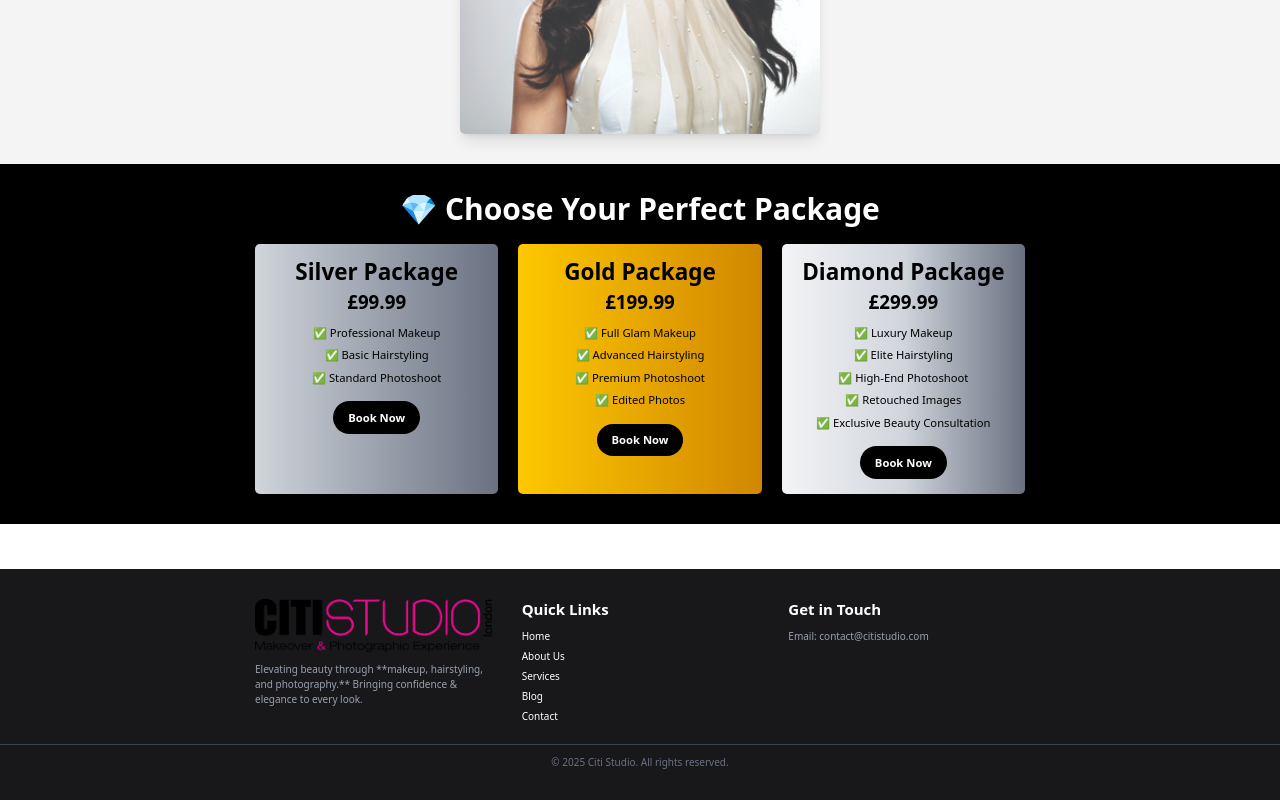
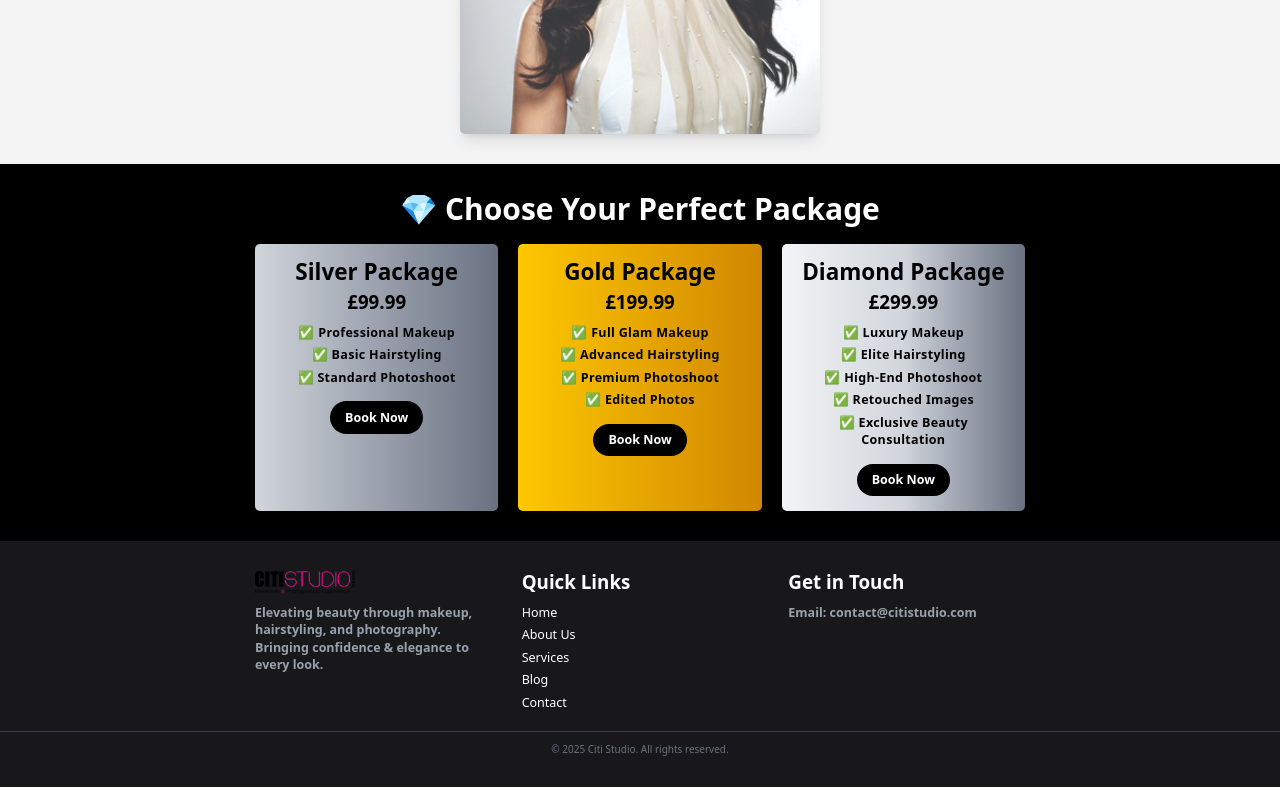
Before and after one commit to sombas100/Younique-Look, a React (Vite) app in the folder client/: page / in a window 1280 px wide. Shown: the part 2651-3451 px from the top of the page. Built offline with nearby package versions, Linux system fonts and the light colour scheme.

Commit message:
Create the contact page

```diff
--- a/client/index.html
+++ b/client/index.html
@@ -2,9 +2,9 @@
 <html lang="en">
   <head>
     <meta charset="UTF-8" />
-    <link rel="icon" type="image/svg+xml" href="/client/src/assets/citistudiologo.png" />
+    <link rel="icon" type="image/svg+xml" href="/younique-look-logo.jpg" />
     <meta name="viewport" content="width=device-width, initial-scale=1.0" />
-    <title>Younique Look | Fashion | Beauty | Photography</title>
+    <title>Citi Studio Ldn | Fashion | Beauty | Photography</title>
   </head>
   <body>
     <div id="root"></div>
--- a/client/src/App.jsx
+++ b/client/src/App.jsx
@@ -4,6 +4,7 @@ import Home from "./pages/Home";
 import Footer from "./components/Footer";
 import About from "./pages/About";
 import Blog from "./pages/Blog";
+import Contact from "./pages/Contact";
 
 function App() {
   return (
@@ -14,6 +15,7 @@ function App() {
           <Route path="/" element={<Home />} />
           <Route path="/about-us" element={<About />} />
           <Route path="/blog" element={<Blog />} />
+          <Route path="/contact" element={<Contact />} />
         </Routes>
         <Footer />
       </div>
--- a/client/src/components/Footer.jsx
+++ b/client/src/components/Footer.jsx
@@ -3,43 +3,59 @@ import citiLogo from "../assets/citistudiologo.png";
 
 const Footer = () => {
   return (
-    <footer className="bg-zinc-900 text-white py-12 mt-18">
+    <footer className="bg-zinc-900 text-white py-12 mt-auto">
       <div className="max-w-7xl mx-auto px-6 grid grid-cols-1 md:grid-cols-3 gap-12 text-center md:text-left">
         {/* Brand & Description */}
         <div>
-          <img src={citiLogo} alt="" />
-          <p className="mt-4 text-gray-400">
-            Elevating beauty through **makeup, hairstyling, and photography.**
+          <img
+            src={citiLogo}
+            alt="Citi Studio Logo"
+            className="w-40 mx-auto md:mx-0"
+          />
+          <p className="mt-4 text-xl font-bold text-gray-400">
+            Elevating beauty through makeup, hairstyling, and photography.
             Bringing confidence & elegance to every look.
           </p>
         </div>
 
         {/* Navigation Links */}
         <div>
-          <h2 className="text-2xl font-semibold">Quick Links</h2>
+          <h2 className="text-3xl font-bold">Quick Links</h2>
           <ul className="mt-4 space-y-2">
             <li>
-              <a href="/" className="hover:text-amber-300 transition">
+              <a href="/" className="text-xl hover:text-amber-300 transition">
                 Home
               </a>
             </li>
             <li>
-              <a href="/about-us" className="hover:text-amber-300 transition">
+              <a
+                href="/about-us"
+                className="text-xl hover:text-amber-300 transition"
+              >
                 About Us
               </a>
             </li>
             <li>
-              <a href="/services" className="hover:text-amber-300 transition">
+              <a
+                href="/services"
+                className="text-xl hover:text-amber-300 transition"
+              >
                 Services
               </a>
             </li>
             <li>
-              <a href="/blog" className="hover:text-amber-300 transition">
+              <a
+                href="/blog"
+                className="text-xl hover:text-amber-300 transition"
+              >
                 Blog
               </a>
             </li>
             <li>
-              <a href="/contact" className="hover:text-amber-300 transition">
+              <a
+                href="/contact"
+                className="text-xl hover:text-amber-300 transition"
+              >
                 Contact
               </a>
             </li>
@@ -48,8 +64,10 @@ const Footer = () => {
 
         {/* Contact & Social Links */}
         <div>
-          <h2 className="text-2xl font-semibold">Get in Touch</h2>
-          <p className="mt-4 text-gray-400">Email: contact@citistudio.com</p>
+          <h2 className="text-3xl font-bold">Get in Touch</h2>
+          <p className="mt-4 text-xl font-bold text-gray-400">
+            Email: contact@citistudio.com
+          </p>
           <div className="flex justify-center md:justify-start space-x-4 mt-4">
             <a
               href="https://facebook.com"
--- a/client/src/components/PricingPlan.jsx
+++ b/client/src/components/PricingPlan.jsx
@@ -66,7 +66,7 @@ const PricingPlan = () => {
                 {plan.services.map((service, index) => (
                   <li
                     key={index}
-                    className="text-lg flex items-center justify-center"
+                    className="text-xl font-semibold tracking-wide flex items-center justify-center"
                   >
                     ✅ {service}
                   </li>
@@ -74,7 +74,7 @@ const PricingPlan = () => {
               </ul>
 
               {/* Call to Action Button */}
-              <button className="mt-6 px-6 py-3 font-bold bg-black text-white rounded-full text-lg hover:bg-gray-700 transition-all ease-in cursor-pointer">
+              <button className="mt-6 px-6 py-3 font-bold text-xl bg-black text-white rounded-full hover:bg-gray-700 transition-all ease-in cursor-pointer">
                 Book Now
               </button>
             </div>
--- a/client/src/pages/About.jsx
+++ b/client/src/pages/About.jsx
@@ -57,10 +57,10 @@ const About = () => {
           <div>
             <h2 className="text-4xl font-semibold text-gray-800">Our Studio</h2>
             <p className="text-xl font-semibold tracking-wide text-gray-600 mt-4 leading-relaxed">
-              Step into our state-of-the-art studio, designed to offer a
-              relaxing, luxurious experience. From the moment you walk in,
-              you’ll be welcomed into an atmosphere of elegance, creativity, and
-              professionalism.
+              Step into our state-of-the-art studio located in Bishopsgate,
+              designed to offer a relaxing, luxurious experience. From the
+              moment you walk in, you’ll be welcomed into an atmosphere of
+              elegance, creativity, and professionalism.
             </p>
             <p className="text-xl font-semibold tracking-wide text-gray-600 mt-4">
               Whether you’re here for a makeover, hairstyling, or a professional
--- /dev/null
+++ b/client/src/pages/Contact.jsx
@@ -0,0 +1,106 @@
+import React from "react";
+import { CiMail } from "react-icons/ci";
+import { FaPhoneAlt } from "react-icons/fa";
+import { FaLocationDot } from "react-icons/fa6";
+import { IoIosMail } from "react-icons/io";
+
+const Contact = () => {
+  return (
+    <section className="py-12 bg-gray-100">
+      <div className="max-w-7xl mx-auto px-6 grid grid-cols-1 md:grid-cols-2 gap-12 items-center">
+        {/* Left Side: Contact Info */}
+        <div>
+          <h1 className="text-7xl font-bold text-gray-800">Get in Touch</h1>
+          <p className="text-2xl text-gray-600 mt-4 leading-relaxed">
+            Have questions about our services? Want to book an appointment or
+            collaborate? Fill out the form, and we’ll get back to you as soon as
+            possible!
+          </p>
+          <p className="inline-flex items-center justify-center text-xl tracking-wide text-gray-600 mt-6">
+            <strong className="p-2 bg-amber-200 mr-4">
+              <FaLocationDot size={16} />
+            </strong>{" "}
+            4 Spital Square, Bishopsgate, London E1 6DU
+          </p>
+          <p className="inline-flex items-center justify-center text-xl tracking-wide text-gray-600 mt-2">
+            <strong className="p-2 bg-amber-200 mr-4">
+              <FaPhoneAlt size={16} />
+            </strong>
+            (123) 456-7890
+          </p>
+          <p className="flex text-xl tracking-wide text-gray-600 mt-2">
+            <strong className="p-2 bg-amber-200 mr-4">
+              <IoIosMail size={16} />
+            </strong>
+            contact@citistudio.com
+          </p>
+        </div>
+
+        {/* Right Side: Contact Form */}
+        <div className="bg-white shadow-lg rounded-lg p-8">
+          <h2 className="text-3xl font-semibold text-gray-800 mb-6">
+            Contact Us
+          </h2>
+          <form>
+            <div className="mb-4">
+              <label className="block text-xl font-bold text-gray-700">
+                Name
+              </label>
+              <input
+                type="text"
+                className="mt-2 text-xl  w-full p-3 border border-gray-300 rounded-md focus:outline-none focus:ring-2 focus:ring-amber-300"
+                placeholder="Enter your name"
+                required
+              />
+            </div>
+
+            <div className="mb-4">
+              <label className="block text-xl font-bold text-gray-700">
+                Email
+              </label>
+              <input
+                type="email"
+                className="mt-2 text-xl w-full p-3 border border-gray-300 rounded-md focus:outline-none focus:ring-2 focus:ring-amber-300"
+                placeholder="Enter your email"
+                required
+              />
+            </div>
+
+            <div className="mb-4">
+              <label className="block text-xl font-bold text-gray-700">
+                Message
+              </label>
+              <textarea
+                rows="4"
+                className="mt-2 text-xl w-full p-3 border border-gray-300 rounded-md focus:outline-none focus:ring-2 focus:ring-amber-300"
+                placeholder="Type your message..."
+                required
+              ></textarea>
+            </div>
+
+            <button
+              type="submit"
+              className="w-full font-bold bg-amber-300 text-black py-3 px-6 rounded-md text-xl hover:bg-black hover:text-amber-300 transition-all duration-300"
+            >
+              Send Message
+            </button>
+          </form>
+        </div>
+      </div>
+
+      {/* Google Map */}
+      <div className="mt-12">
+        <iframe
+          title="Google Maps Location"
+          className="w-full h-96 border-0"
+          loading="lazy"
+          allowFullScreen
+          referrerPolicy="no-referrer-when-downgrade"
+          src="https://www.google.com/maps/embed?pb=!1m18!1m12!1m3!1d19821.09197867123!2d-0.07850979999999999!3d51.51946005!2m3!1f0!2f0!3f0!3m2!1i1024!2i768!4f13.1!3m3!1m2!1s0x48761cab74b719f5%3A0xa9494469e2c173c7!2s4%20Spital%20Square%2C%20London%20E1%206DU%2C%20UK!5e0!3m2!1sen!2sus!4v1712234567890"
+        ></iframe>
+      </div>
+    </section>
+  );
+};
+
+export default Contact;
```
Also changed, not shown: client/public/younique-look-logo.jpg (added).
